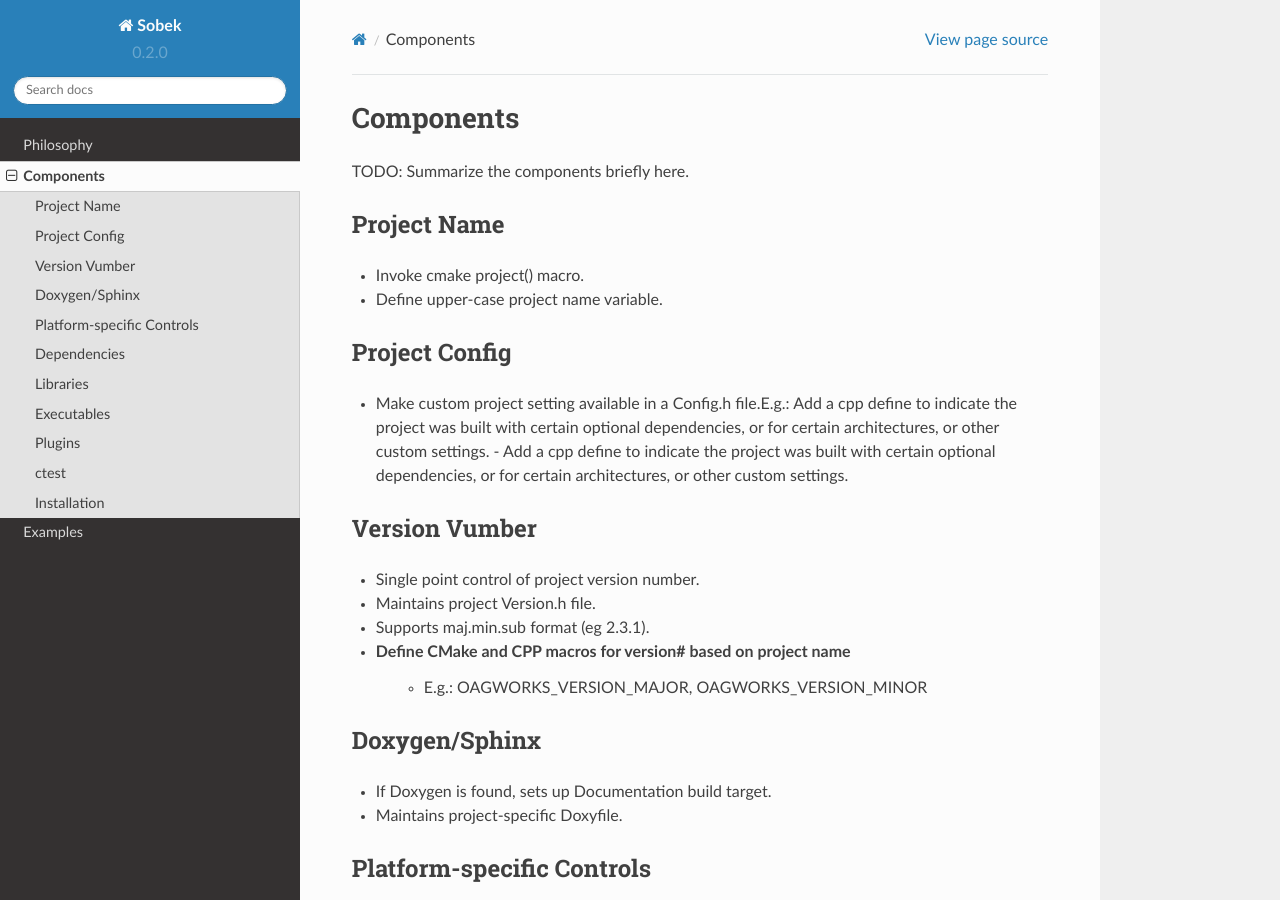
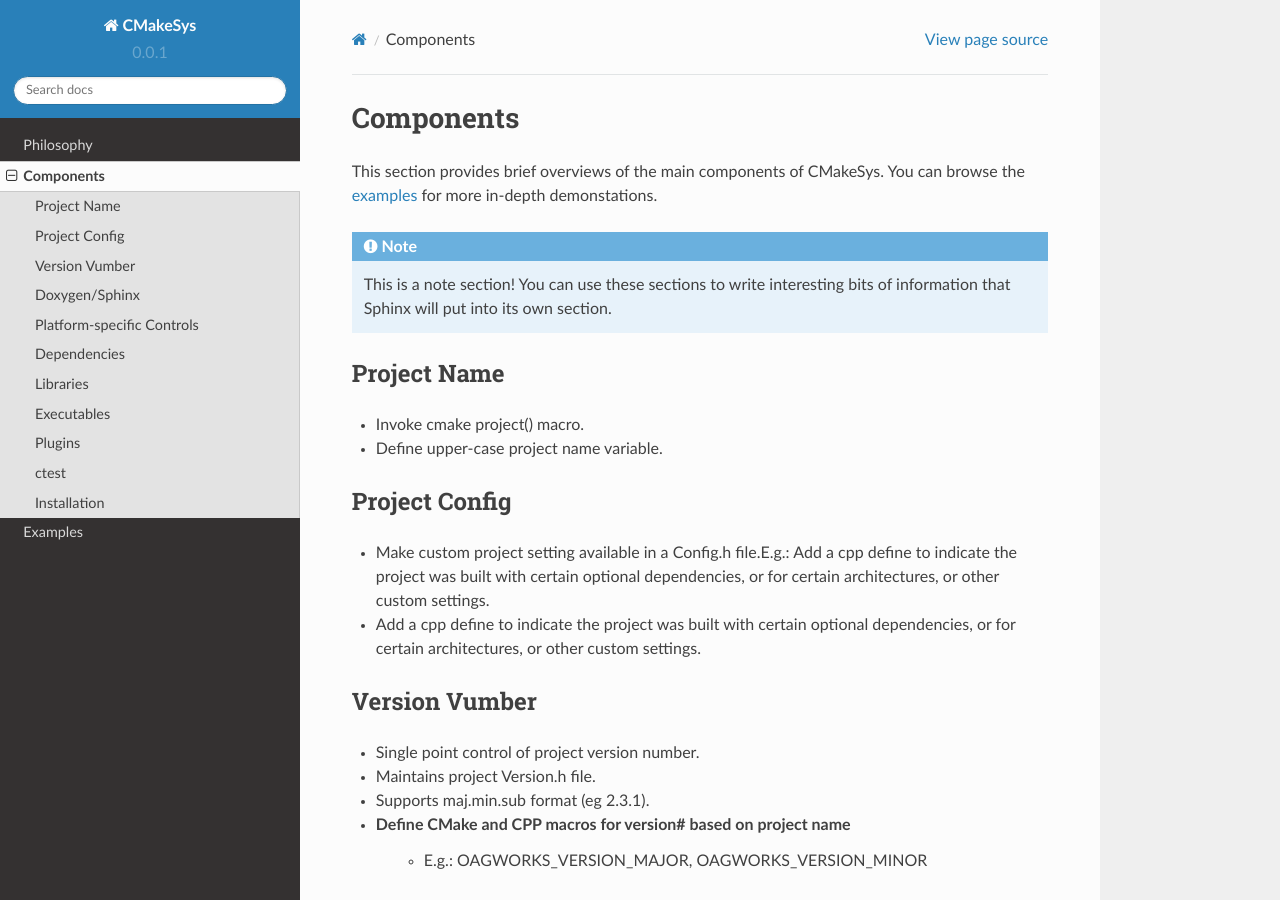
Before and after one commit to pmartz/cmakesys, a Sphinx documentation site: the page built from doc/components.rst, in a window 1280 px wide and 900 px high. Built offline with Sphinx 7.4.7 and the Read the Docs theme 2.0.0, drawn with Linux system fonts in a browser that asks for light colours; some of the changed text lies outside the part shown.

Commit message:
More documentation fixes.

```diff
--- a/doc/components.rst
+++ b/doc/components.rst
@@ -1,6 +1,14 @@
+.. _examples: http://pmartz.github.io/cmakesys/examples
+
 Components
 ==========
-TODO: Summarize the components briefly here.
+This section provides brief overviews of the main components of CMakeSys.
+You can browse the examples_ for more in-depth demonstations.
+
+.. note::
+
+   This is a note section! You can use these sections to write interesting
+   bits of information that Sphinx will put into its own section.
 
 Project Name
 ------------
@@ -9,8 +17,11 @@
 
 Project Config
 --------------
-- Make custom project setting available in a Config.h file.E.g.: Add a cpp define to indicate the project was built with certain optional dependencies, or for certain architectures, or other custom settings.
-  - Add a cpp define to indicate the project was built with certain optional dependencies, or for certain architectures, or other custom settings.
+- Make custom project setting available in a Config.h file.E.g.: Add a cpp
+  define to indicate the project was built with certain optional dependencies, or
+  for certain architectures, or other custom settings.
+- Add a cpp define to indicate the project was built with certain optional
+  dependencies, or for certain architectures, or other custom settings.
 
 Version Vumber
 --------------
--- a/doc/conf.py
+++ b/doc/conf.py
@@ -1,7 +1,7 @@
 #!/usr/bin/env python3
 # -*- coding: utf-8 -*-
 #
-# Sobek documentation build configuration file, created by
+# CMakeSys documentation build configuration file, created by
 # sphinx-quickstart on Thu Sep 26 17:39:31 2013.
 #
 # This file is execfile()d with the current directory set to its containing dir.
@@ -41,17 +41,17 @@
 master_doc = 'index'
 
 # General information about the project.
-project = 'Sobek'
-copyright = '2014, Jeremy Moles'
+project = 'CMakeSys'
+copyright = '2014, Paul Martz, Chris Hanson, Jeremy Moles'
 
 # The version info for the project you're documenting, acts as replacement for
 # |version| and |release|, also used in various other places throughout the
 # built documents.
 #
 # The short X.Y version.
-version = '0.2.0'
+version = '0.0.1'
 # The full version, including alpha/beta/rc tags.
-release = '0.2.0'
+release = '0.0.1'
 
 # The language for content autogenerated by Sphinx. Refer to documentation
 # for a list of supported languages.
@@ -165,7 +165,7 @@
 #html_file_suffix = None
 
 # Output file base name for HTML help builder.
-htmlhelp_basename = 'Sobekdoc'
+htmlhelp_basename = 'CMakeSysdoc'
 
 
 # -- Options for LaTeX output --------------------------------------------------
@@ -184,7 +184,7 @@
 # Grouping the document tree into LaTeX files. List of tuples
 # (source start file, target name, title, author, documentclass [howto/manual]).
 latex_documents = [
-  ('index', 'Sobek.tex', 'Sobek Documentation',
+  ('index', 'CMakeSys.tex', 'CMakeSys Documentation',
    'Jeremy Moles \\textless{}cubicool@gmail.com\\textgreater{}', 'manual'),
 ]
 
@@ -214,7 +214,7 @@
 # One entry per manual page. List of tuples
 # (source start file, name, description, authors, manual section).
 man_pages = [
-    ('index', 'sobek', 'Sobek Documentation',
+    ('index', 'cmakesys', 'CMakeSys Documentation',
      ['Jeremy Moles <cubicool@gmail.com>'], 1)
 ]
 
@@ -228,8 +228,8 @@
 # (source start file, target name, title, author,
 #  dir menu entry, description, category)
 texinfo_documents = [
-  ('index', 'Sobek', 'Sobek Documentation',
-   'Jeremy Moles <cubicool@gmail.com>', 'Sobek', 'One line description of project.',
+  ('index', 'CMakeSys', 'CMakeSys Documentation',
+   'Jeremy Moles <cubicool@gmail.com>', 'CMakeSys', 'One line description of project.',
    'Miscellaneous'),
 ]
 
@@ -246,4 +246,4 @@
 # Example configuration for intersphinx: refer to the Python standard library.
 intersphinx_mapping = {'http://docs.python.org/': None}
 
-sys.path.append("/home/cubicool/projects/sobek")
+# sys.path.append("")
```
Also changed, not shown: 3 other files.
